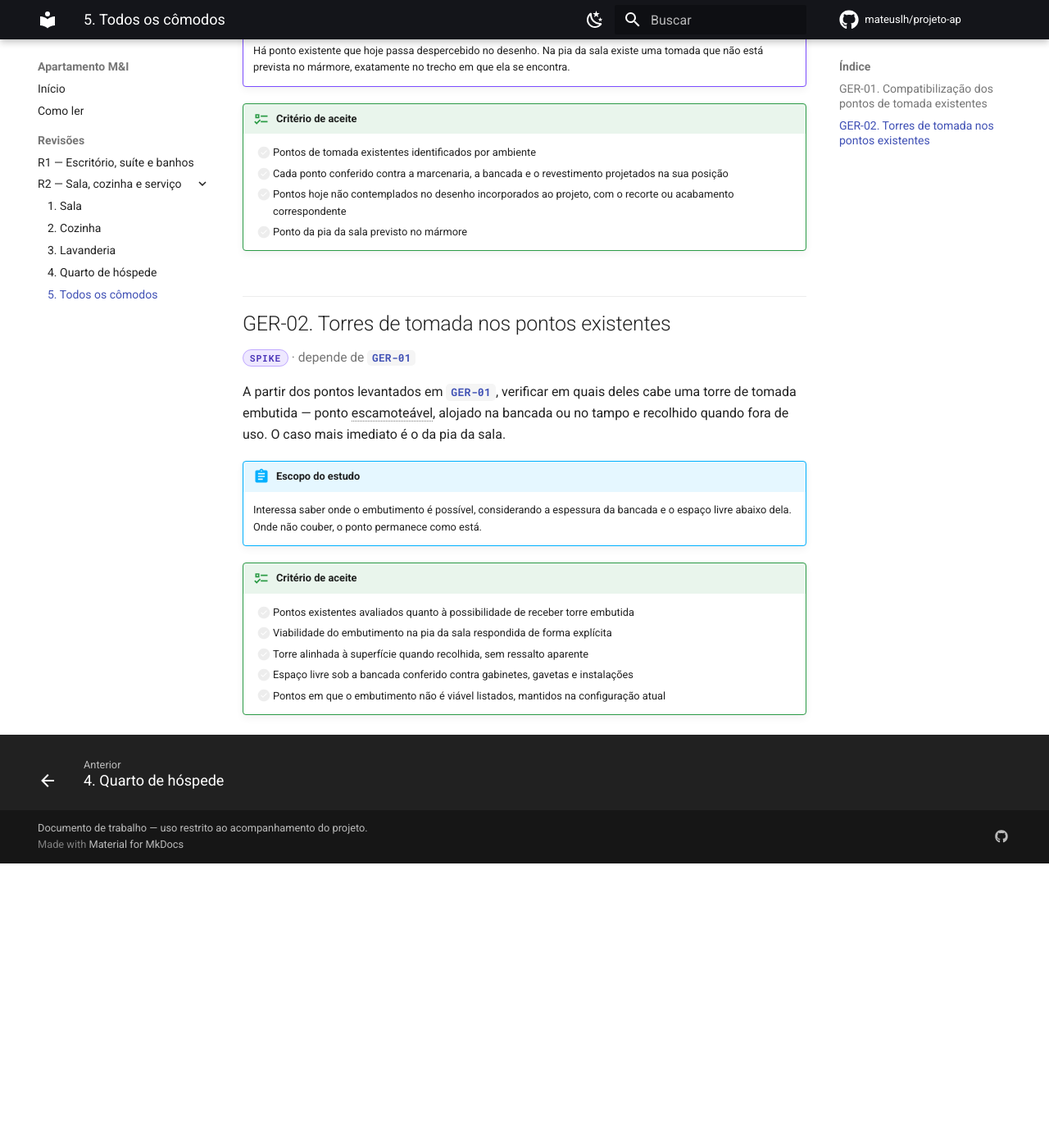
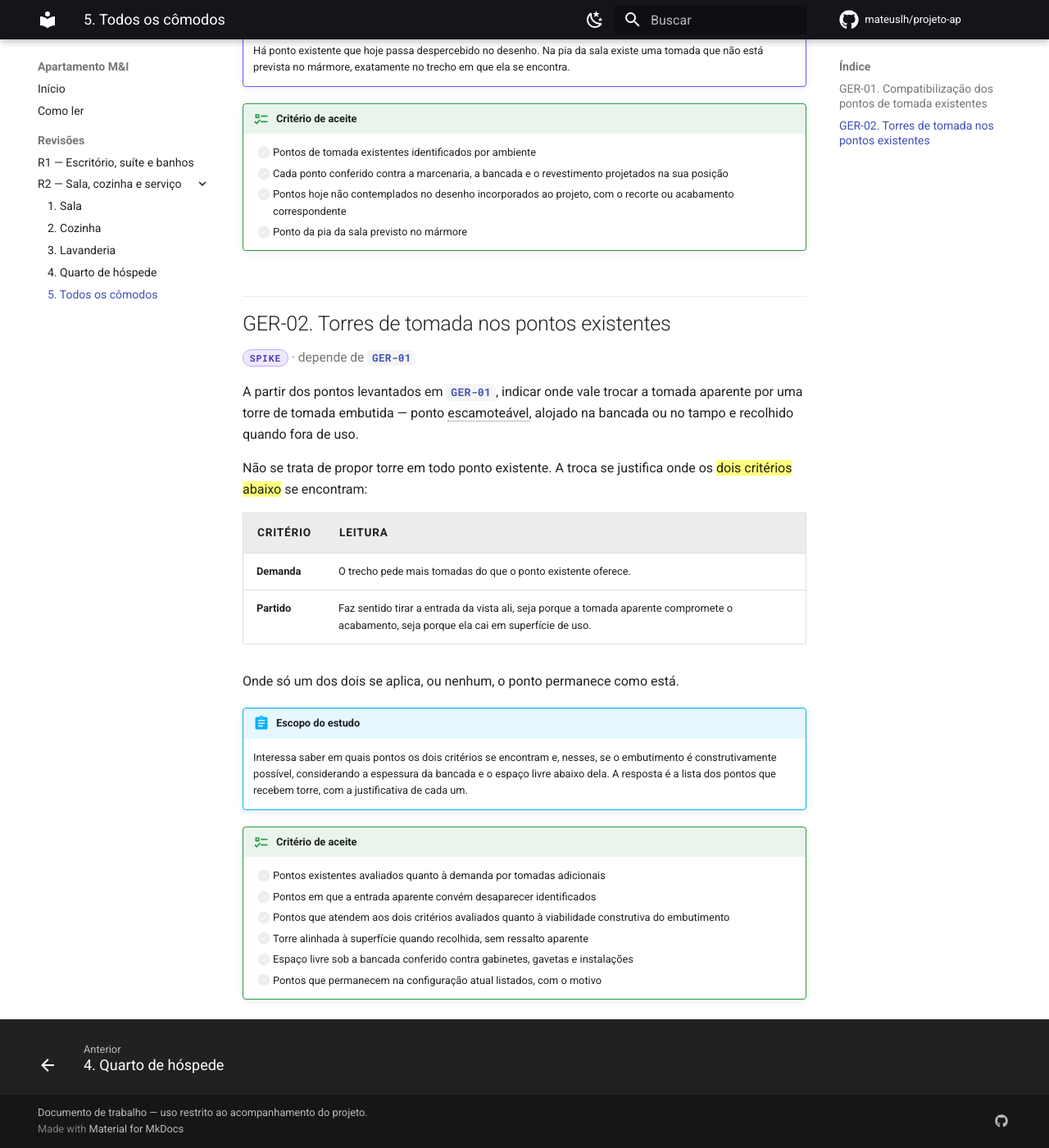
Before and after one commit to mateuslh/projeto-ap, an MkDocs documentation site: the page built from docs/r2/geral.md, in a window 1280 px wide and 1400 px high, scrolled down 721 px. Shown: the whole window at 82% size. Built offline with MkDocs 1.6.1 and Material for MkDocs 9.7.7, drawn with Linux system fonts in a browser that asks for light colours; comment, search, counter and statistics services are not loaded; before the commit the page ends 1774 px from its top, so only the background shows below that.

Commit message:
docs: vídeo de referência em LAV-01 e novo critério em GER-02
LAV-01 ganha o vídeo da tábua retrátil como referência de funcionamento,
incorporado por iframe do próprio TikTok — sem o embed.js, que carregaria
script de terceiros na página inteira. A legenda credita a autora e traz o
link direto, para o caso de o iframe não carregar.

GER-02 deixa de tratar a pia da sala como caso dado. A torre de tomada
passa a se justificar onde dois critérios se encontram: demanda por mais
tomadas do que o ponto oferece, e conveniência de tirar a entrada aparente
da vista. Onde só um deles vale, ou nenhum, o ponto fica como está. O
critério de aceite acompanha, e passa a pedir o motivo de cada ponto que
permanece inalterado.

A menção à pia da sala continua em GER-01, onde trata de outra coisa:
contemplar no mármore um ponto que já existe.

```diff
--- a/docs/assets/extra.css
+++ b/docs/assets/extra.css
@@ -254,3 +254,19 @@
   margin: 1.2em 0;
   text-align: center;
 }
+
+/* Vídeo de referência incorporado. O embed é servido pelo próprio provedor;
+   a legenda traz sempre o link direto, para o caso de o iframe não carregar. */
+.md-typeset .video-ref {
+  margin: 1.2em 0;
+}
+
+.md-typeset .video-ref iframe {
+  display: block;
+  width: 100%;
+  max-width: 325px;
+  height: 750px;
+  border: 0;
+  border-radius: 0.4rem;
+  box-shadow: 0 0 0 1px var(--md-default-fg-color--lightest);
+}
--- a/docs/r2/geral.md
+++ b/docs/r2/geral.md
@@ -34,16 +34,28 @@ Não se trata de rever o projeto elétrico nem de propor pontos novos. O que se
 
 `spike`{ .t .t-spike title="Exige estudo antes de virar decisão" } · depende de [`GER-01`](#ger-01)
 
-A partir dos pontos levantados em [`GER-01`](#ger-01), verificar em quais deles cabe uma torre de tomada embutida — ponto escamoteável, alojado na bancada ou no tampo e recolhido quando fora de uso. O caso mais imediato é o da pia da sala.
+A partir dos pontos levantados em [`GER-01`](#ger-01), indicar onde vale trocar a tomada aparente por uma torre de tomada embutida — ponto escamoteável, alojado na bancada ou no tampo e recolhido quando fora de uso.
+
+Não se trata de propor torre em todo ponto existente. A troca se justifica onde os ==dois critérios abaixo== se encontram:
+
+| Critério | Leitura |
+|---|---|
+| **Demanda** | O trecho pede mais tomadas do que o ponto existente oferece. |
+| **Partido** | Faz sentido tirar a entrada da vista ali, seja porque a tomada aparente compromete o acabamento, seja porque ela cai em superfície de uso. |
+
+Onde só um dos dois se aplica, ou nenhum, o ponto permanece como está.
 
 !!! abstract "Escopo do estudo"
 
-    Interessa saber onde o embutimento é possível, considerando a espessura da bancada e o espaço livre abaixo dela. Onde não couber, o ponto permanece como está.
+    Interessa saber em quais pontos os dois critérios se encontram e, nesses, se o embutimento
+    é construtivamente possível, considerando a espessura da bancada e o espaço livre abaixo
+    dela. A resposta é a lista dos pontos que recebem torre, com a justificativa de cada um.
 
 !!! aceite "Critério de aceite"
 
-    - [ ] Pontos existentes avaliados quanto à possibilidade de receber torre embutida
-    - [ ] Viabilidade do embutimento na pia da sala respondida de forma explícita
+    - [ ] Pontos existentes avaliados quanto à demanda por tomadas adicionais
+    - [ ] Pontos em que a entrada aparente convém desaparecer identificados
+    - [ ] Pontos que atendem aos dois critérios avaliados quanto à viabilidade construtiva do embutimento
     - [ ] Torre alinhada à superfície quando recolhida, sem ressalto aparente
     - [ ] Espaço livre sob a bancada conferido contra gabinetes, gavetas e instalações
-    - [ ] Pontos em que o embutimento não é viável listados, mantidos na configuração atual
+    - [ ] Pontos que permanecem na configuração atual listados, com o motivo
```
Also changed, not shown: docs/r2/lavanderia.md (+16 -0 lines).
